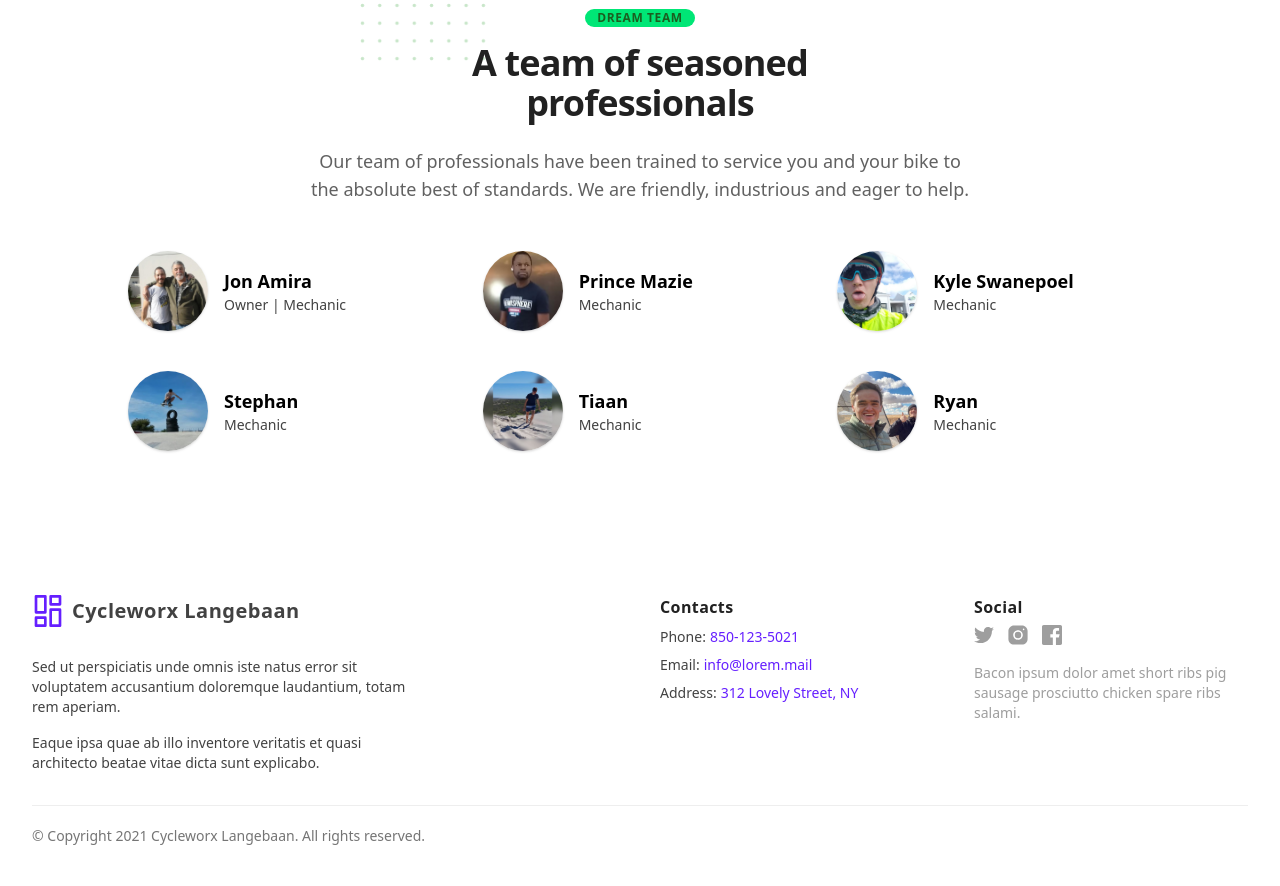
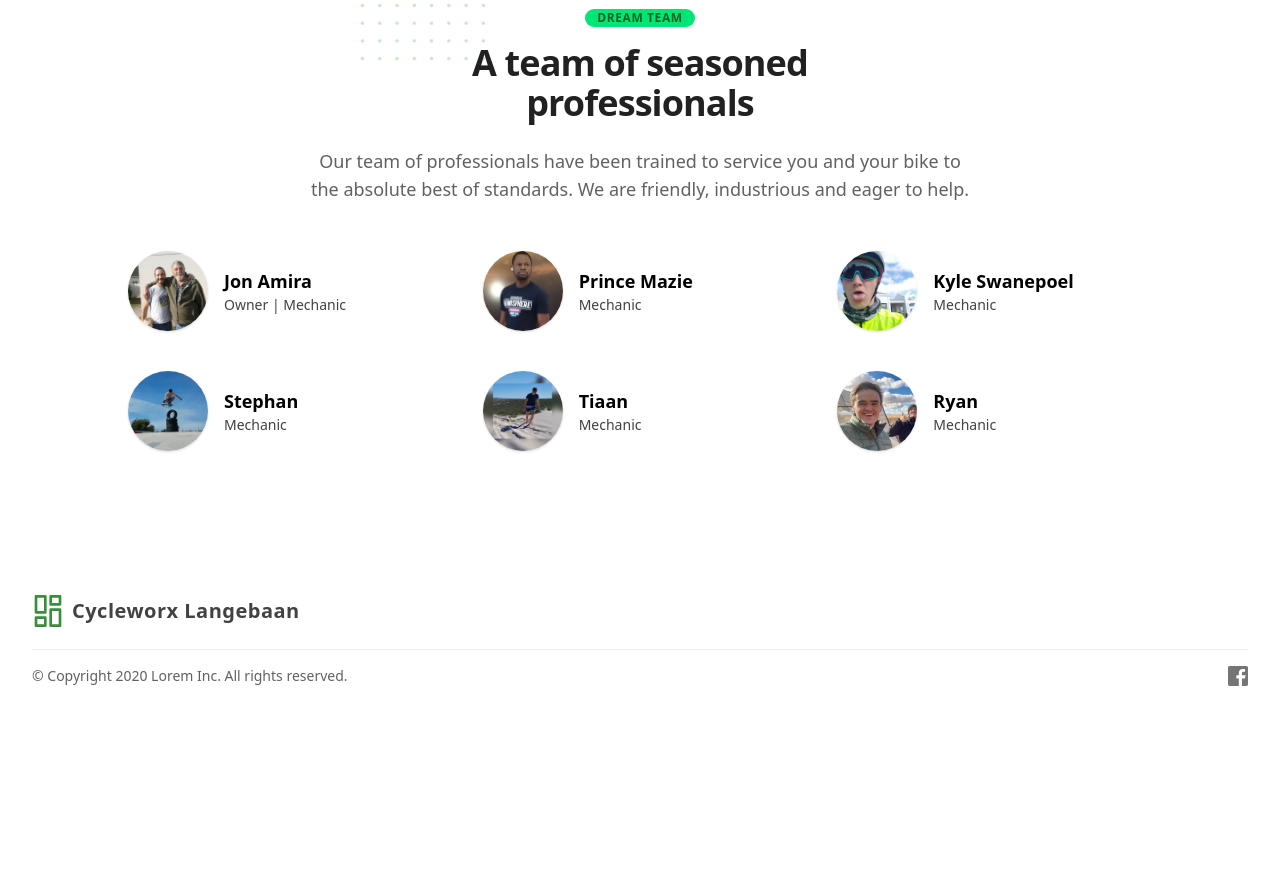
Before and after one commit to IamStephan/cycleworx, a Gatsby site: page /about in a window 1280 px wide. Shown: the part 808-1694 px from the top of the page. After the commit the page ends 1534 px from the top, so only its background shows below. Built offline with nearby package versions, Linux system fonts and the light colour scheme; Gatsby itself is replaced by a stand-in of ours.

Commit message:
tweaked footer to be smaller

```diff
--- a/src/components/footer/index.tsx
+++ b/src/components/footer/index.tsx
@@ -1,18 +1,19 @@
 import React from "react"
+import { Link } from "gatsby"
 
 const Footer = () => {
   return (
     <footer className="px-4 pt-16 mx-auto sm:max-w-xl md:max-w-full lg:max-w-screen-xl md:px-24 lg:px-8">
-      <section className="grid gap-10 row-gap-6 mb-8 sm:grid-cols-2 lg:grid-cols-4">
+      <section className="grid gap-10 row-gap-1 mb-4 sm:grid-cols-2 lg:grid-cols-4">
         <div className="sm:col-span-2">
-          <a
-            href="/"
+          <Link
+            to="/"
             aria-label="Go home"
             title="Company"
             className="inline-flex items-center"
           >
             <svg
-              className="w-8 text-deep-purple-accent-400"
+              className="w-8 text-green-700"
               viewBox="0 0 24 24"
               strokeLinejoin="round"
               strokeWidth="2"
@@ -29,100 +30,24 @@ const Footer = () => {
             <span className="ml-2 text-xl font-bold tracking-wide text-gray-800">
               Cycleworx Langebaan
             </span>
-          </a>
-          <div className="mt-6 lg:max-w-sm">
-            <p className="text-sm text-gray-800">
-              Sed ut perspiciatis unde omnis iste natus error sit voluptatem
-              accusantium doloremque laudantium, totam rem aperiam.
+          </Link>
+        </div>
+      </section>
+      <div className="flex flex-col justify-between pt-4 pb-10 border-t sm:flex-row">
+        <p className="text-sm text-gray-700">
+          © Copyright 2020 Lorem Inc. All rights reserved.
         </p>
-            <p className="mt-4 text-sm text-gray-800">
-              Eaque ipsa quae ab illo inventore veritatis et quasi architecto
-              beatae vitae dicta sunt explicabo.
-            </p>
-          </div>
-        </div>
-        <div className="space-y-2 text-sm">
-          <p className="text-base font-bold tracking-wide text-gray-900">
-            Contacts
-          </p>
-          <div className="flex">
-            <p className="mr-1 text-gray-800">Phone:</p>
-            <a
-              href="tel:850-123-5021"
-              aria-label="Our phone"
-              title="Our phone"
-              className="transition-colors duration-300 text-deep-purple-accent-400 hover:text-deep-purple-800"
-            >
-              850-123-5021
-            </a>
-          </div>
-          <div className="flex">
-            <p className="mr-1 text-gray-800">Email:</p>
-            <a
-              href="mailto:info@lorem.mail"
-              aria-label="Our email"
-              title="Our email"
-              className="transition-colors duration-300 text-deep-purple-accent-400 hover:text-deep-purple-800"
-            >
-              info@lorem.mail
-            </a>
-          </div>
-          <div className="flex">
-            <p className="mr-1 text-gray-800">Address:</p>
-            <a
-              href="https://www.google.com/maps"
-              target="_blank"
-              rel="noopener noreferrer"
-              aria-label="Our address"
-              title="Our address"
-              className="transition-colors duration-300 text-deep-purple-accent-400 hover:text-deep-purple-800"
-            >
-              312 Lovely Street, NY
-            </a>
-          </div>
-        </div>
-        <div>
-          <span className="text-base font-bold tracking-wide text-gray-900">
-            Social
-          </span>
-          <div className="flex items-center mt-1 space-x-3">
+        <div className="flex items-center mt-4 space-x-4 sm:mt-0">
           <a
             href="/"
-              className="text-gray-500 transition-colors duration-300 hover:text-deep-purple-accent-400"
-            >
-              <svg viewBox="0 0 24 24" fill="currentColor" className="h-5">
-                <path d="M24,4.6c-0.9,0.4-1.8,0.7-2.8,0.8c1-0.6,1.8-1.6,2.2-2.7c-1,0.6-2,1-3.1,1.2c-0.9-1-2.2-1.6-3.6-1.6 c-2.7,0-4.9,2.2-4.9,4.9c0,0.4,0,0.8,0.1,1.1C7.7,8.1,4.1,6.1,1.7,3.1C1.2,3.9,1,4.7,1,5.6c0,1.7,0.9,3.2,2.2,4.1 C2.4,9.7,1.6,9.5,1,9.1c0,0,0,0,0,0.1c0,2.4,1.7,4.4,3.9,4.8c-0.4,0.1-0.8,0.2-1.3,0.2c-0.3,0-0.6,0-0.9-0.1c0.6,2,2.4,3.4,4.6,3.4 c-1.7,1.3-3.8,2.1-6.1,2.1c-0.4,0-0.8,0-1.2-0.1c2.2,1.4,4.8,2.2,7.5,2.2c9.1,0,14-7.5,14-14c0-0.2,0-0.4,0-0.6 C22.5,6.4,23.3,5.5,24,4.6z" />
-              </svg>
-            </a>
-            <a
-              href="/"
-              className="text-gray-500 transition-colors duration-300 hover:text-deep-purple-accent-400"
-            >
-              <svg viewBox="0 0 30 30" fill="currentColor" className="h-6">
-                <circle cx="15" cy="15" r="4" />
-                <path d="M19.999,3h-10C6.14,3,3,6.141,3,10.001v10C3,23.86,6.141,27,10.001,27h10C23.86,27,27,23.859,27,19.999v-10   C27,6.14,23.859,3,19.999,3z M15,21c-3.309,0-6-2.691-6-6s2.691-6,6-6s6,2.691,6,6S18.309,21,15,21z M22,9c-0.552,0-1-0.448-1-1   c0-0.552,0.448-1,1-1s1,0.448,1,1C23,8.552,22.552,9,22,9z" />
-              </svg>
-            </a>
-            <a
-              href="/"
-              className="text-gray-500 transition-colors duration-300 hover:text-deep-purple-accent-400"
+            className="text-gray-600 transition-colors duration-300 hover:text-green-700"
           >
             <svg viewBox="0 0 24 24" fill="currentColor" className="h-5">
               <path d="M22,0H2C0.895,0,0,0.895,0,2v20c0,1.105,0.895,2,2,2h11v-9h-3v-4h3V8.413c0-3.1,1.893-4.788,4.659-4.788 c1.325,0,2.463,0.099,2.795,0.143v3.24l-1.918,0.001c-1.504,0-1.795,0.715-1.795,1.763V11h4.44l-1,4h-3.44v9H22c1.105,0,2-0.895,2-2 V2C24,0.895,23.105,0,22,0z" />
             </svg>
           </a>
         </div>
-          <p className="mt-4 text-sm text-gray-500">
-            Bacon ipsum dolor amet short ribs pig sausage prosciutto chicken
-            spare ribs salami.
-          </p>
       </div>
-      </section>
-      <section className="flex flex-col-reverse justify-between pt-5 pb-10 border-t lg:flex-row">
-        <p className="text-sm text-gray-600">
-          © Copyright 2021 Cycleworx Langebaan. All rights reserved.
-        </p>
-      </section>
     </footer>
   )
 }
```
Lines whose indentation alone changed are shown as unchanged.
